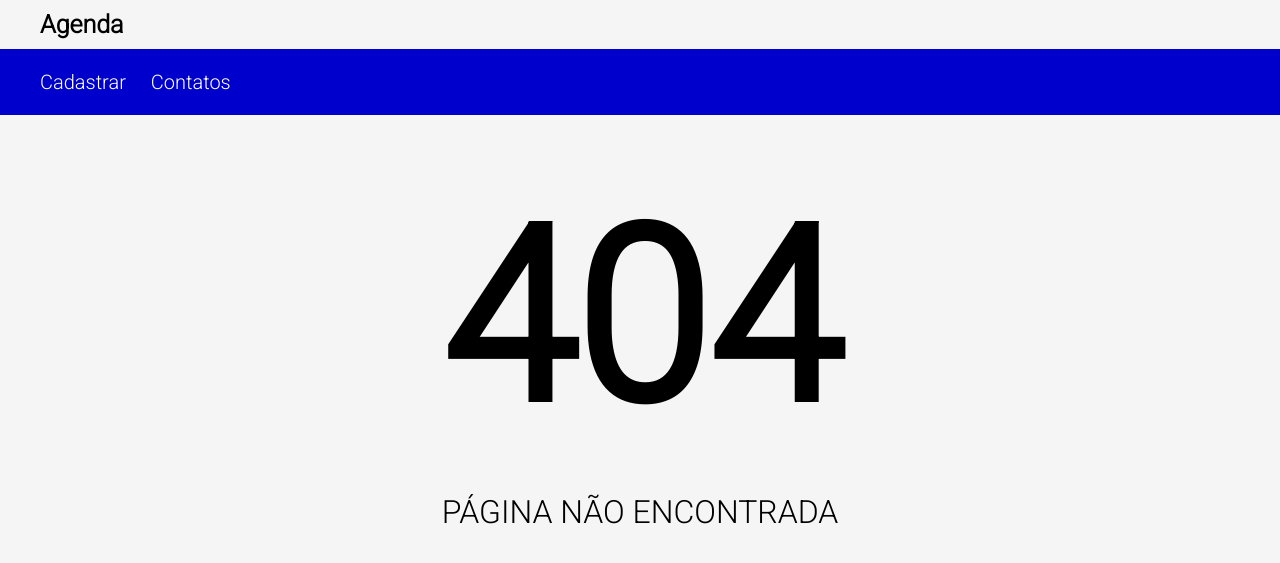
After one commit to LuizFernandoDondici/Agenda-de-Contatos, a PHP site: page /view/body/pag-error.php in a window 1280 px wide. The commit adds this page. Shown: the top 563 px of the page. Run offline with PHP 8.4, Linux system fonts and the light colour scheme.

Commit message:
created: pag-error

```diff
--- a/src/config/connect.php
+++ b/src/config/connect.php
@@ -35,7 +35,7 @@ class Connect
             return $pdo;
 
         } catch (\Throwable $th) {
-            echo "erro DB";
+            header('Location: /erro', true, 302);
         }
     }
 
--- /dev/null
+++ b/src/style/error/error.css
@@ -0,0 +1,14 @@
+
+.cod-404 {
+    display: block;
+    font-size: 15rem;
+    font-weight: bold;
+    margin: 5% 0 0 0;
+    text-align: center;
+}
+
+.msg-404 {
+    display: block;
+    font-size: 2rem;
+    text-align: center;
+}
--- /dev/null
+++ b/src/view/body/pag-error.php
@@ -0,0 +1,27 @@
+<?php include __DIR__ . "../../head/head.php"; ?>
+
+<body>
+    <main>
+        <header>
+
+            <h1 class="title"> Agenda </h1>
+            <nav class="menu">
+                <ul>
+                    <li>
+                        <a href="/formulario-contato"> Cadastrar </a>
+                    </li>
+                    <li>
+                        <a href="/lista-contato"> Contatos </a>
+                    </li>
+                </ul>
+            </nav>
+
+        </header>
+        <Section>
+
+            <Span class="cod-404"> 404 </Span>
+            <p class="msg-404"> PÁGINA NÃO ENCONTRADA </p>
+
+        </Section>
+    </main>
+</body>
--- a/src/view/head/head.php
+++ b/src/view/head/head.php
@@ -17,5 +17,6 @@
     <link rel="stylesheet" href="../../style/form/form-buton.css">
     <link rel="stylesheet" href="../../style/modal/modal.css">
     <link rel="stylesheet" href="../../style/alert/alert.css">
+    <link rel="stylesheet" href="../../style/error/error.css">
 
 </head>
```
Also changed, not shown: src/controller/errorController.php (added, +19 -0 lines), src/model/contatoDAO.php (+5 -5 lines), src/route/route.php (+9 -0 lines).
